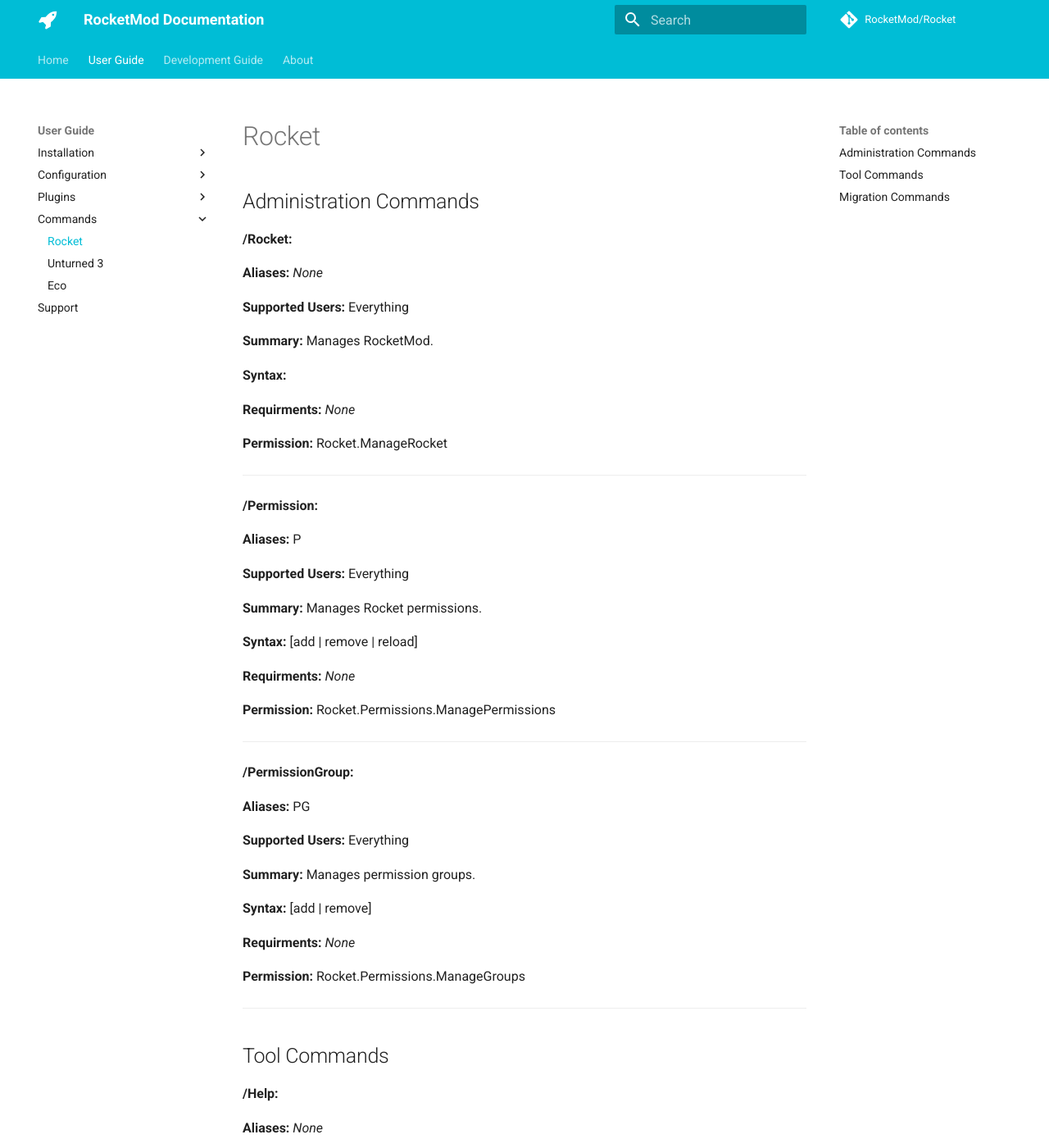
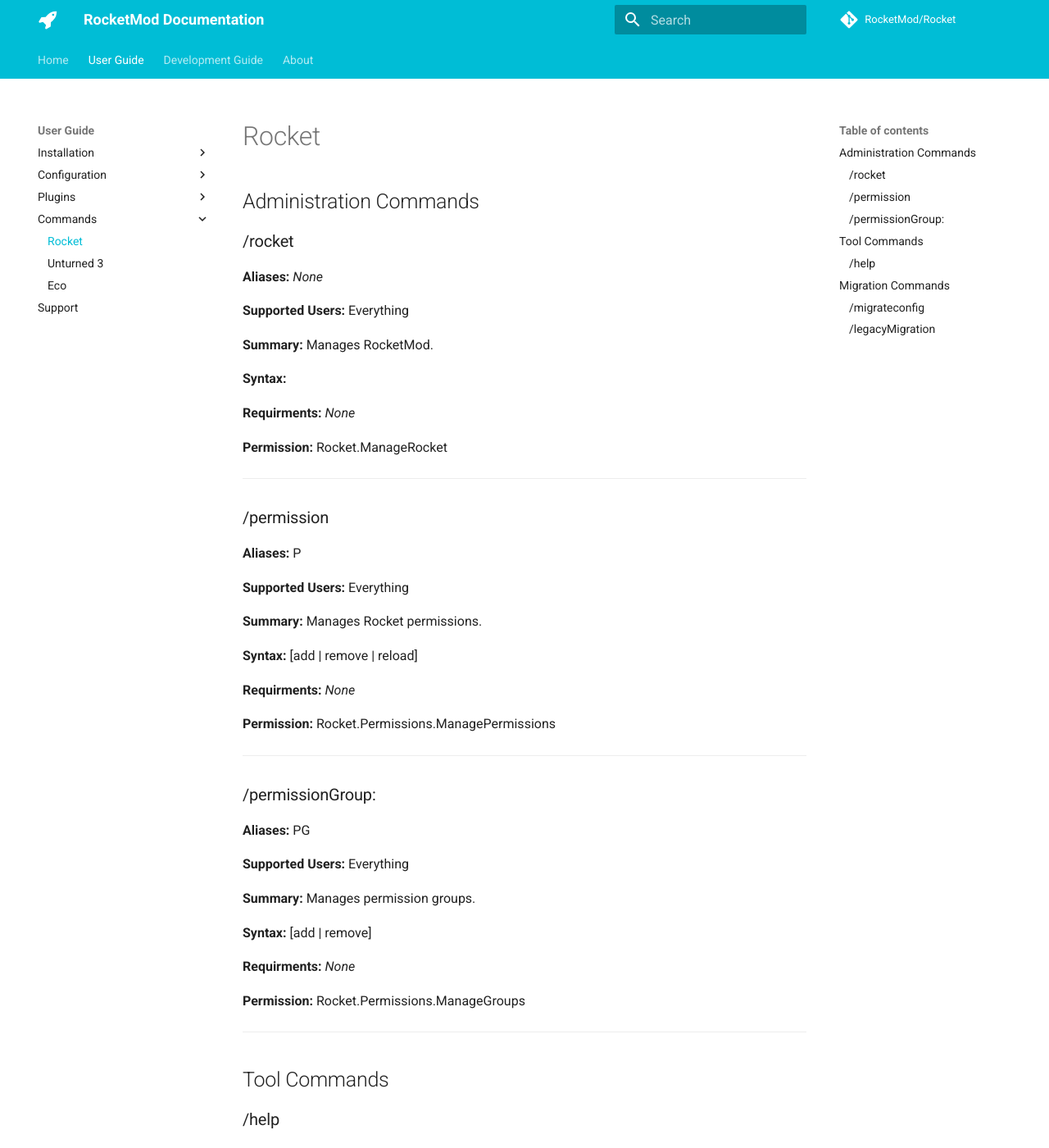
Before and after one commit to RocketMod/Rocket.Documentation, an MkDocs documentation site: the page built from content/user-guide/commands/rocket.md, in a window 1280 px wide and 1400 px high. Shown: the whole window at 82% size. Built offline with MkDocs 1.6.1 and Material for MkDocs 9.7.7, drawn with Linux system fonts in a browser that asks for light colours; comment, search, counter and statistics services are not loaded; old or Windows-style settings are respelled for this version of MkDocs; some of the changed text lies outside the part shown.

Commit message:
Update rocket.md

```diff
--- a/content/user-guide/commands/rocket.md
+++ b/content/user-guide/commands/rocket.md
@@ -1,6 +1,6 @@
 ## Administration Commands
 
-**/Rocket:**
+###/rocket
 
 **Aliases:** *None*
 
@@ -16,7 +16,7 @@
 
 ---
 
-**/Permission:**
+###/permission
 
 **Aliases:** P
 
@@ -33,7 +33,7 @@
 
 ---
 
-**/PermissionGroup:**
+###/permissionGroup:
 
 **Aliases:** PG
 
@@ -52,7 +52,7 @@
 
 ## Tool Commands
 
-**/Help:**
+###/help
 
 **Aliases:** *None*
 
@@ -70,7 +70,7 @@
 
 ## Migration Commands
 
-**/MigrateConfig:**
+###/migrateconfig
 
 **Aliases:** *None*
 
@@ -86,7 +86,7 @@
 
 ---
 
-**/LegacyMigration:**
+###/legacyMigration
 
 **Aliases:** *None*
 
```
